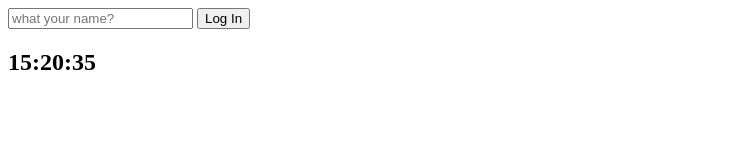
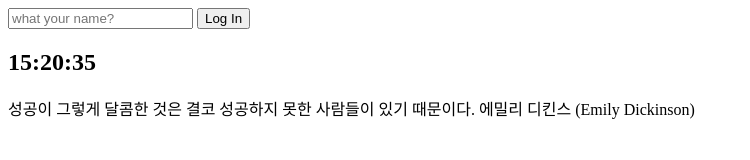
Before and after one commit to kwooyoung/JavaScript-practice, a plain HTML site: page index.html in a window 1280 px wide. Shown: the whole page, without its empty margins (0-750 px from the left). Drawn offline with Linux system fonts and the light colour scheme.

Commit message:
명언 생성 (Array로 만든 객체에 명언,저자 작성 Math.random(),Math.floor() 등 Math함수 사용으로 랜덤 출력 기능 생성 -nomadcoders

```diff
--- a/index.html
+++ b/index.html
@@ -37,7 +37,12 @@ required(필수) - 값을 넣지 않으면 html의 오류 문자가 발생
 </form>
 <h1 id="greeting" class="hidden"></h1>
 <h2 id="clock">00:00:00</h2>
+<div id ="quote">
+    <span></span>
+    <span></span>
+    </div>
 <script src="js/greetings.js"></script>
 <script src="js/clock.js"></script>
+<script src="js/quites.js"></script>
 </body>
 </html>
--- /dev/null
+++ b/js/quites.js
@@ -0,0 +1,50 @@
+const quotes = [
+{
+    quote:"배움이 없는 자유는 언제나 위험하며 자유가 없는 배움은 언제나 헛된 일입니다.",
+    author:"존 F. 케네디(John F. Kennedy)",
+},
+{
+    quote:"인생이란 네가 다른 계획을 세우느라 바쁠 때 너에게 일어나는 것이다.",
+    author:"존 레논 (John Lennon)",
+} ,
+{
+    quote:"미래를 예측하는 최선의 방법은 미래를 창조하는 것이다.",
+    author:"알랜 케이 (Alan Kay)",
+},
+{
+    quote:"나약한 태도는 성격도 나약하게 만든다.",
+    author:"알버튼 아인슈타인(Albert Einstein)",
+},
+{
+    quote:"인생에서 가장 의미없이 보낸 날은 웃지 않고 보낸 날이다.",
+    author:"E. E. 커밍스 (E. E. Cummings)",
+},
+{
+    quote:"가장 현명한 사람은 자신만의 방향을 따른다.",
+    author:"에우리피데스 (Euripides)",
+},
+{
+    quote:"자신의 능력을 믿어야 한다. 그리고 끝까지 굳세게 밀고 나가라.",
+    author:"로잘린 카터 (Rosalynn Carter)",
+},
+{
+    quote:"다른 누군가가 되어서 사랑받기보다는 있는 그대로의 나로서 미움받는 것이 낫다.",
+    author:"커트 코베인 (Kurt Cobain)",
+},
+{
+    quote:"할 수 있는 일을 해낸다면, 우리 자신이 가장 놀라게 될 것이다.",
+    author:"토마스 A. 에디슨 (Thomas A. Edison)",
+},
+{
+    quote:"성공이 그렇게 달콤한 것은 결코 성공하지 못한 사람들이 있기 때문이다.",
+    author:"에밀리 디킨스 (Emily Dickinson)",
+}
+];
+
+const quote = document.querySelector("#quote span:first-child");
+const author = document.querySelector("#quote span:last-child");
+
+const todaysQuote = quotes[Math.floor(Math.random()*quotes.length)];
+
+quote.innerText= todaysQuote.quote;
+author.innerText = todaysQuote.author;
```
